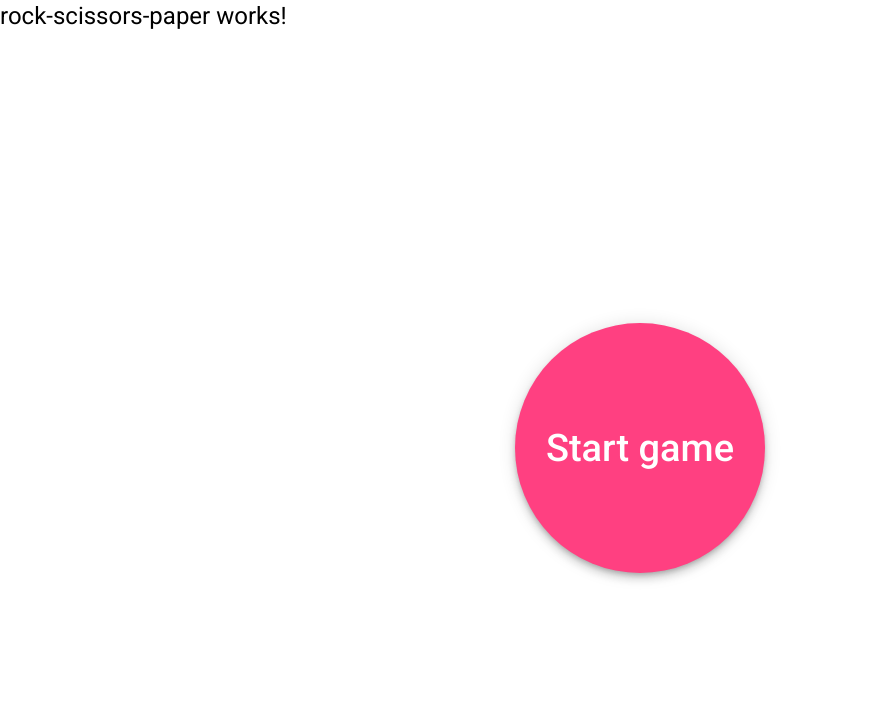
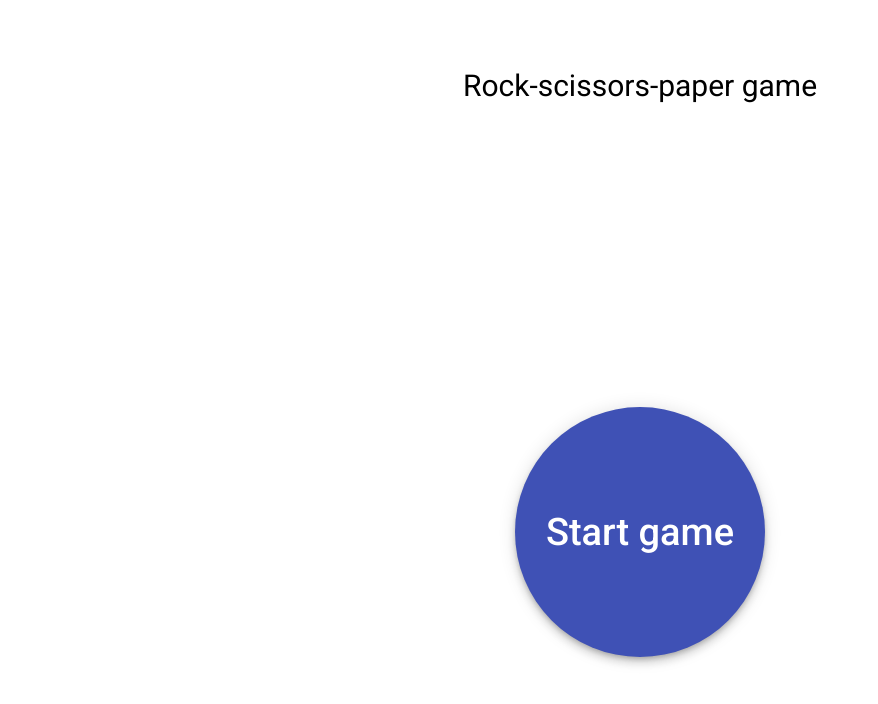
Before and after one commit to Last-Nessie/angular-basic, an Angular app: page / in a window 1280 px wide. Shown: the top 704 px of the page, without its empty margins (0-878 px from the left). Built offline with nearby package versions, Linux system fonts and the light colour scheme.

Commit message:
update game css

```diff
--- a/src/app/rock-scissors-paper/card-selection/card-selection.component.scss
+++ b/src/app/rock-scissors-paper/card-selection/card-selection.component.scss
@@ -14,17 +14,23 @@
     border: 5px solid #ccc;
   }
 }
-.user-card .game-card {
+.user-card {
+  margin-top: 70px;
+
+  & .game-card {
+    width: 100px;
+    height: 100px;
     display: flex;
     align-items: center;
     cursor: pointer;
-  border: 7px solid #ffdc85;
+    border: 7px solid #fff;
     transition: all 0.2s linear;
 
     &:hover {
-    margin-top: -20px;
+      margin-top: -10px;
     }
     &:active, &:visited, &:target {
       border-color: #6d6d6d;
     }
   }
+}
--- a/src/app/rock-scissors-paper/card-selection/card-selection.component.ts
+++ b/src/app/rock-scissors-paper/card-selection/card-selection.component.ts
@@ -37,7 +37,7 @@ export class CardSelectionComponent implements OnInit {
     this.compImg = this.translateResult(comp);
 
     if (comp === user) {
-      this.userCard = this.compCard = 'any';
+      this.userCard = this.compCard = 'draw';
 
     } else if ((user - comp) === (-1 || 2)) {
       this.userCard = 'winner';
--- a/src/app/rock-scissors-paper/new-game/new-game.component.html
+++ b/src/app/rock-scissors-paper/new-game/new-game.component.html
@@ -1,7 +1,7 @@
 <!--<button (click)="startGame()" [disabled]="startGameButton">Start game</button>-->
 
 <div class="button-container" *ngIf="!startGameButton">
-  <button mat-fab color="accent" (click)="startGame()" class="start-btn">
+  <button mat-fab color="primary" (click)="startGame()" class="start-btn">
     Start game
   </button>
 </div>
--- a/src/app/rock-scissors-paper/new-game/new-game.component.ts
+++ b/src/app/rock-scissors-paper/new-game/new-game.component.ts
@@ -13,10 +13,7 @@ export class NewGameComponent implements OnInit {
   ngOnInit(): void {
   }
 
-  // currentCount = 'counter';
   public startGameButton = '';
-
-
 
   startGame(): string {
     return this.startGameButton = 'game-started';
--- a/src/app/rock-scissors-paper/rock-scissors-paper.component.html
+++ b/src/app/rock-scissors-paper/rock-scissors-paper.component.html
@@ -1,4 +1,4 @@
-<h1>rock-scissors-paper works!</h1>
+<h1>Rock-scissors-paper game</h1>
 
 
 <app-new-game></app-new-game>
--- a/src/app/rock-scissors-paper/rock-scissors-paper.component.scss
+++ b/src/app/rock-scissors-paper/rock-scissors-paper.component.scss
@@ -0,0 +1,5 @@
+h1 {
+  text-align: center;
+  margin: 70px auto 30px;
+  font-size: 30px;
+}
```
Lines whose indentation alone changed are shown as unchanged.
